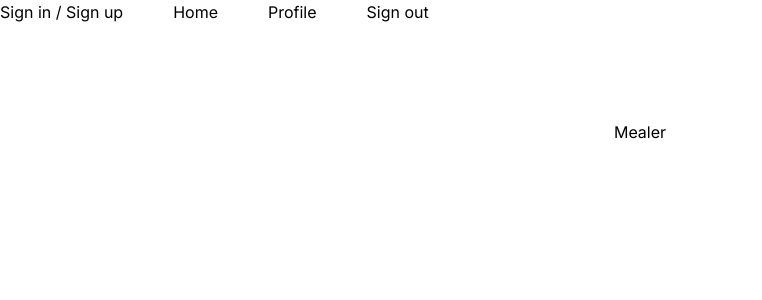
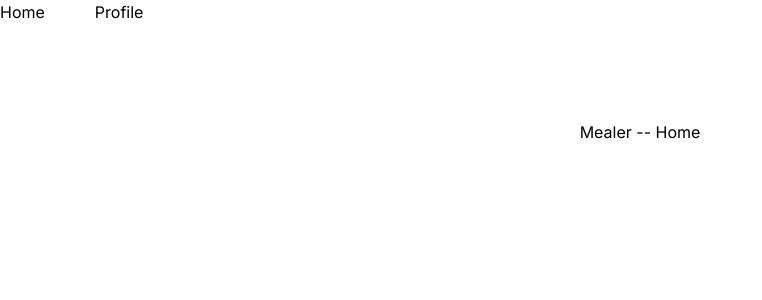
Before and after one commit to nathanelcorpuz/mealer, a Next.js app: page / in a window 1280 px wide. Shown: the top 300 px of the page, without its empty margins (0-762 px from the left). Built offline with nearby package versions, Linux system fonts and the light colour scheme; no server answers.

Commit message:
remove auth0, wip next-auth

```diff
--- a/package.json
+++ b/package.json
@@ -9,7 +9,6 @@
     "lint": "next lint"
   },
   "dependencies": {
-    "@auth0/auth0-react": "^2.1.0",
     "@types/node": "20.1.2",
     "@types/react": "18.2.6",
     "@types/react-dom": "18.2.4",
--- a/src/app/layout.tsx
+++ b/src/app/layout.tsx
@@ -1,9 +1,6 @@
-import Auth0 from "@/providers/Auth0";
 import "./globals.css";
 import { Inter } from "next/font/google";
-import AuthButton from "@/components/AuthButton";
 import Link from "next/link";
-import LogoutButton from "@/components/LogoutButton";
 
 const inter = Inter({ subsets: ["latin"] });
 
@@ -20,15 +17,11 @@ export default function RootLayout({
 	return (
 		<html lang="en">
 			<body className={inter.className}>
-				<Auth0>
-					<div className="flex gap-[50px]">
-						<AuthButton>Sign in / Sign up</AuthButton>
-						<Link href="/">Home</Link>
-						<Link href="profile">Profile</Link>
-						<LogoutButton>Sign out</LogoutButton>
-					</div>
-					{children}
-				</Auth0>
+				<div className="flex gap-[50px]">
+					<Link href="/">Home</Link>
+					<Link href="profile">Profile</Link>
+				</div>
+				{children}
 			</body>
 		</html>
 	);
--- a/src/app/page.tsx
+++ b/src/app/page.tsx
@@ -1,11 +1,7 @@
-import AuthButton from "@/components/AuthButton";
-import LogoutButton from "@/components/LogoutButton";
-import Link from "next/link";
-
 export default function Home() {
 	return (
 		<main className="flex min-h-screen flex-col items-center justify-between p-24">
-			<h1>Mealer</h1>
+			<h1>Mealer -- Home</h1>
 		</main>
 	);
 }
--- a/src/app/profile/Profile.tsx
+++ /dev/null
@@ -1,52 +0,0 @@
-"use client";
-
-import { useAuth0 } from "@auth0/auth0-react";
-import { useState } from "react";
-
-export default function Profile() {
-	const { user, error, isAuthenticated, isLoading } = useAuth0();
-	const [isPasswordEmailSent, setIsPasswordEmailSent] = useState(false);
-
-	if (isLoading) return <p>Loading</p>;
-	if (!isAuthenticated) return <p>Not allowed</p>;
-	if (error) return <p>Error: {error.message}</p>;
-
-	const onResetPassword = async (e: { preventDefault: () => void }) => {
-		e.preventDefault();
-
-		const origin = user?.sub?.split("|")[0];
-
-		const connection =
-			origin === "auth0" ? "Username-Password-Authentication" : "google-oauth2";
-
-		const response = await fetch(
-			`https://dev-0s1hn06egrzy2tv2.us.auth0.com/dbconnections/change_password`,
-			{
-				method: "POST",
-				headers: {
-					"Content-Type": "application/json",
-				},
-				body: JSON.stringify({
-					client_id: "sIe2HV9enudKuaVyL1rtWssk2GlrNaMp",
-					email: user?.email,
-					connection,
-				}),
-			}
-		);
-
-		if (response.ok) setIsPasswordEmailSent(true);
-	};
-
-	console.log(user);
-
-	return (
-		<div>
-			<p>user name: {user?.name}</p>
-			<p>user email: {user?.email}</p>
-			<form onSubmit={onResetPassword}>
-				<button>Reset password</button>
-				{isPasswordEmailSent && <p>Email sent!</p>}
-			</form>
-		</div>
-	);
-}
--- a/src/app/profile/page.tsx
+++ b/src/app/profile/page.tsx
@@ -1,9 +1,5 @@
-"use server";
-
-import Profile from "./Profile";
-
 export default async function ProfilePage() {
-	const response = await fetch("http://localhost:3000/api/sample-route");
+	const response = await fetch("http://localhost:3000/api/sample-protected-route");
 	const result = await response.json();
 
 	console.log("\n\n");
@@ -11,5 +7,5 @@ export default async function ProfilePage() {
 	console.log(result);
 	console.log("\n\n");
 
-	return <Profile />;
+	return <main>Profile</main>
 }
--- a/src/components/AuthButton.tsx
+++ /dev/null
@@ -1,13 +0,0 @@
-"use client";
-
-import { useAuth0 } from "@auth0/auth0-react";
-
-export default function AuthButton({
-	children,
-}: {
-	children: React.ReactNode;
-}) {
-	const { loginWithRedirect } = useAuth0();
-
-	return <button onClick={() => loginWithRedirect()}>{children}</button>;
-}
--- a/src/components/LogoutButton.tsx
+++ /dev/null
@@ -1,18 +0,0 @@
-"use client";
-import { useAuth0 } from "@auth0/auth0-react";
-
-export default function LogoutButton({ children }: { children: React.ReactNode }) {
-	const { logout } = useAuth0();
-
-	if (typeof window === undefined) return null;
-
-	return (
-		<button
-			onClick={() =>
-				logout({ logoutParams: { returnTo: window.location.origin } })
-			}
-		>
-			{children}
-		</button>
-	);
-}
--- a/src/providers/Auth0.tsx
+++ /dev/null
@@ -1,17 +0,0 @@
-"use client";
-
-import { Auth0Provider } from "@auth0/auth0-react";
-
-export default function Auth0({ children }: { children: React.ReactNode }) {
-	return (
-		<Auth0Provider
-			domain={process.env.NEXT_PUBLIC_AUTH0_DOMAIN as string}
-			clientId={process.env.NEXT_PUBLIC_AUTH0_ID as string}
-			authorizationParams={{
-				redirect_uri: "http://localhost:3000",
-			}}
-		>
-			{children}
-		</Auth0Provider>
-	);
-}
```
Also changed, not shown: src/server/models/Recipe.ts (added, +26 -0 lines), src/app/api/sample-protected-route/route.ts (renamed from src/app/api/sample-route/route.ts).
